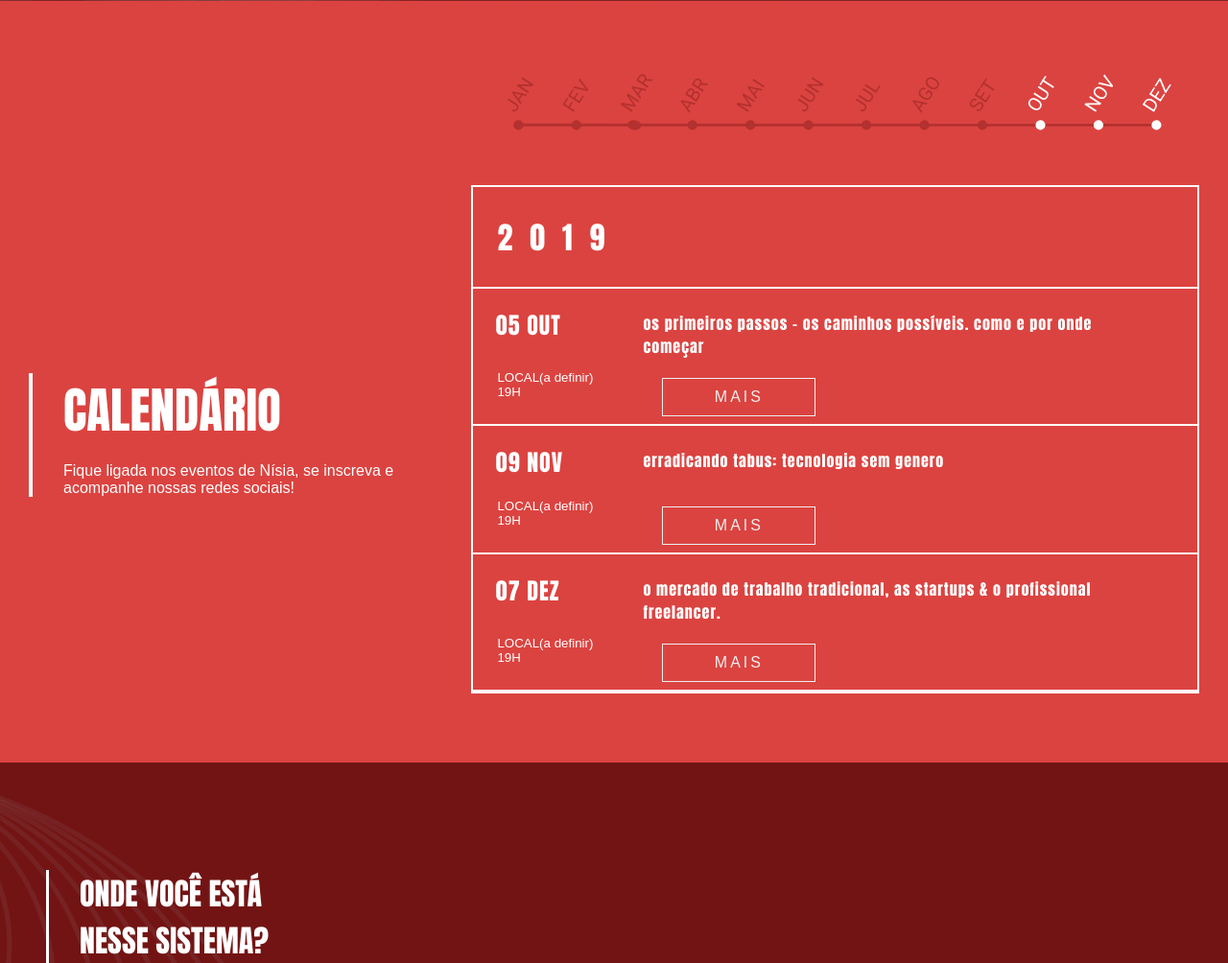
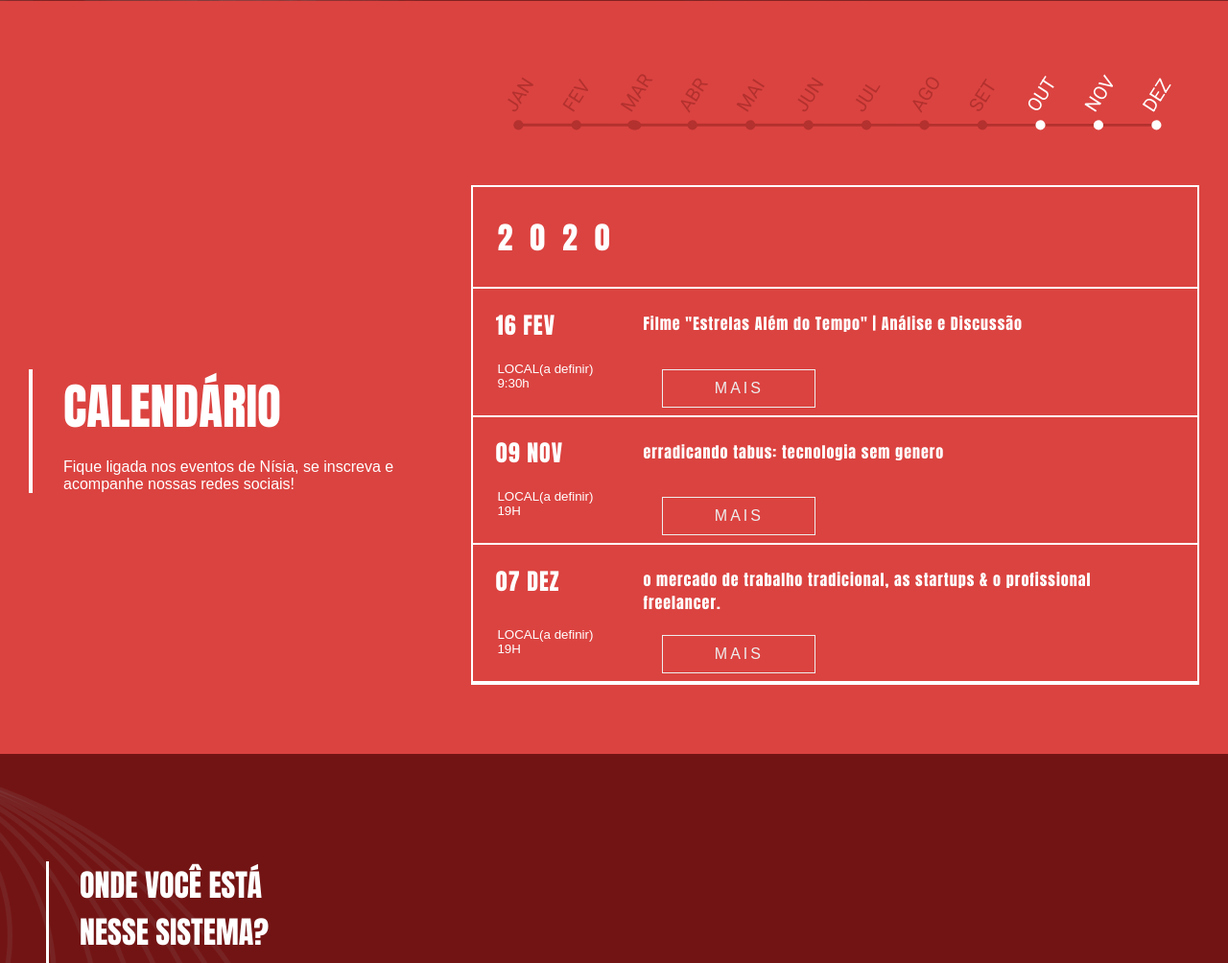
Before and after one commit to PedrovictorSouza/Nisia, a Django app: template nisia_cadastro/templates/index.html in a window 1280 px wide. Shown: the part 4143-5147 px from the top of the page at 96% size. Run offline with Django 3.2, Linux system fonts and the light colour scheme; the template is opened without the code that fills it: values that come from a table or form of the project are taken from there, others are empty; some libraries are stand-ins or nearby versions; some web fonts are replaced.

Commit message:
Update calendar to 2020 events

```diff
--- a/nisia_cadastro/templates/index.html
+++ b/nisia_cadastro/templates/index.html
@@ -278,16 +278,16 @@
 
             <div class="calendario__box">
                 <div class="calendario__box__a">
-                    <h1>2019</h1>
+                    <h1>2020</h1>
                     <svg height="210" width="500">
   						<line x1="0" y1="0" x2="118" y2="200" style="stroke:rgb(255,0,0);stroke-width:2" />
 					</svg>
                 </div>
                 <div class="calendario__box__b">
                     <div>
-                        <h2 class="calendario__box__b__data">05 OUT</h2>
-                        <h2 class="calendario__box__b__titulo">os primeiros passos - os caminhos possíveis. como e por onde começar</h2>
-                        <p>LOCAL(a definir)<br> 19H</p>
+                        <h2 class="calendario__box__b__data">16 FEV</h2>
+                        <h2 class="calendario__box__b__titulo">Filme "Estrelas Além do Tempo" | Análise e Discussão </h2>
+                        <p>LOCAL(a definir)<br> 9:30h</p>
                         <button>MAIS</button>
                     </div>
                     <br>
```
